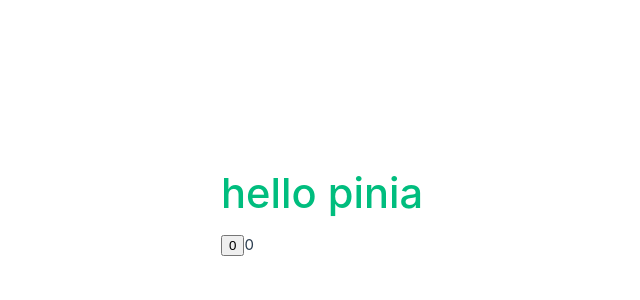
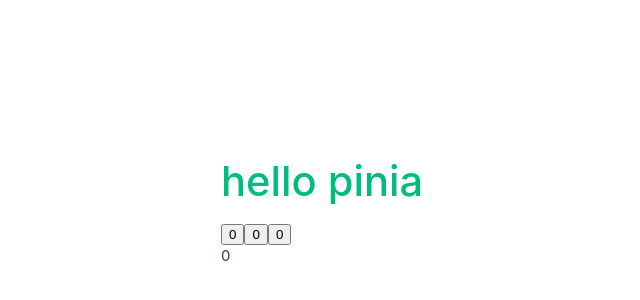
Before and after one commit to BrianH29/learn_pinia, a Vue app: page / in a window 1280 px wide. Shown: the part 186-486 px from the top of the page, without its empty margins (217-857 px from the left). Built offline with nearby package versions, Linux system fonts and the light colour scheme.

Commit message:
3 ways of using state

```diff
--- a/src/App.vue
+++ b/src/App.vue
@@ -9,9 +9,15 @@
   <header>
     <div class="wrapper">
       <HelloWorld msg="hello pinia" />
+      <!-- #1 solution -->
       <button @click="store.increment()">{{ store.counter }}</button>
+      <!-- #2 solution -->
+      <button @click="store.counter++">{{ store.counter }}</button>
+      <!-- #3 solution -->
+      <button @click="store.$patch({ counter: store.counter + 1 })">{{ store.counter }}</button>
+
+    </div>
       <span>{{ store.doubleCount }}</span>
-    </div>
   </header>
 
 
```
